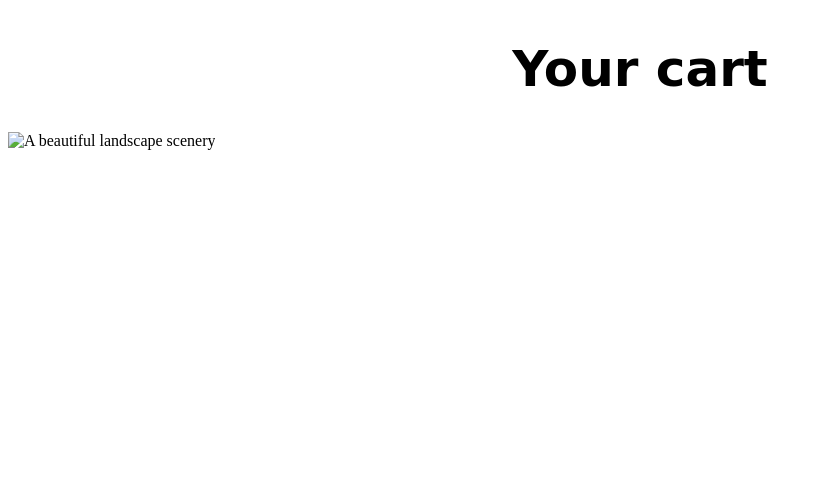
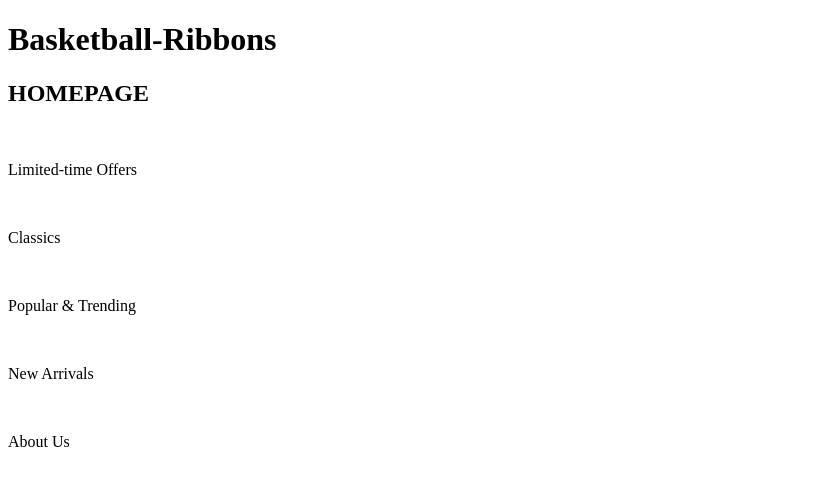
Before and after one commit to Hislksksnensb/SIT-PROJECT-cfmA, a plain HTML site: page index.html in a window 1280 px wide. Shown: the whole page, without its empty margins (0-822 px from the left). Drawn offline with Linux system fonts and the light colour scheme.

Commit message:
Update index.html

```diff
--- a/index.html
+++ b/index.html
@@ -1,23 +1,27 @@
+<!-- Author of File: Firmansyah Aziz, 261107W -->
+<!-- Can't forget the citations! -->
+
 <!DOCTYPE html>
 <html lang="en">
-
-<head>
-    <meta charset="UTF-8">
-    <meta name="viewport" content="width=device-width, initial-scale=1.0">
-    <title>bubble tea bros</title>
-    <style>
-
-    </style>
-</head>
-<h1><strong><style>
-        /* This targets your main title */
-        h1 {
-            text-align: center;  /* Puts it in the middle */
-            font-size: 50px;     /* Makes it big (adjust the number as needed) */
-               font-family: 'Brush Script MT', cursive, sans-serif;
-            margin-top: 40px;    /* Adds space above the header */
-        }
-    </style></strong>
-Your cart</h1>
-<img src="c:\Users\261507R\SIT PROJ PROPOSAL.png" alt="A beautiful landscape scenery">
+    <head>
+        <meta charset="utf-8">
+        <meta name="viewport"
+            content="width=device-width,
+            initial-scale=1.0">
+        <title>Homepage</title>
+    </head>
+    <body>
+        <h1>Basketball-Ribbons</h1>
+        <h2>HOMEPAGE</h2>
+        <br>
+        <p>Limited-time Offers</p>
+        <br>
+        <p>Classics</p>
+        <br>
+        <p>Popular & Trending</p>
+        <br>
+        <p>New Arrivals</p>
+        <br>
+        <p>About Us</p>
+    </body>
 </html>
```
